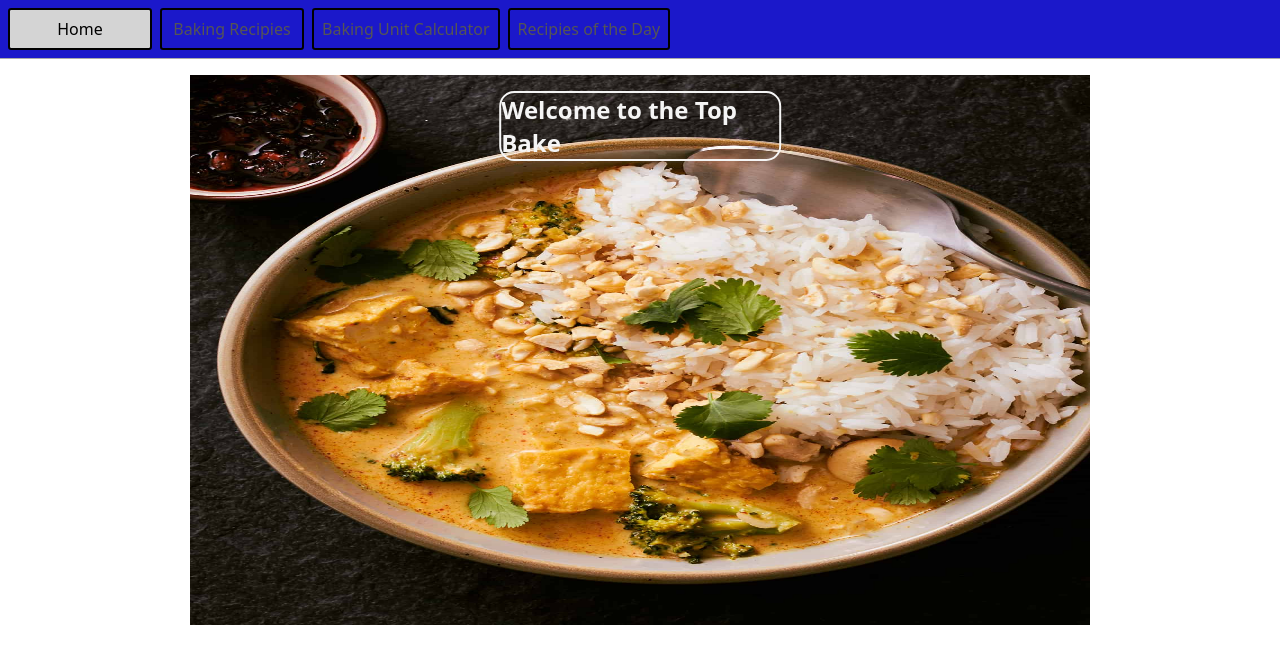
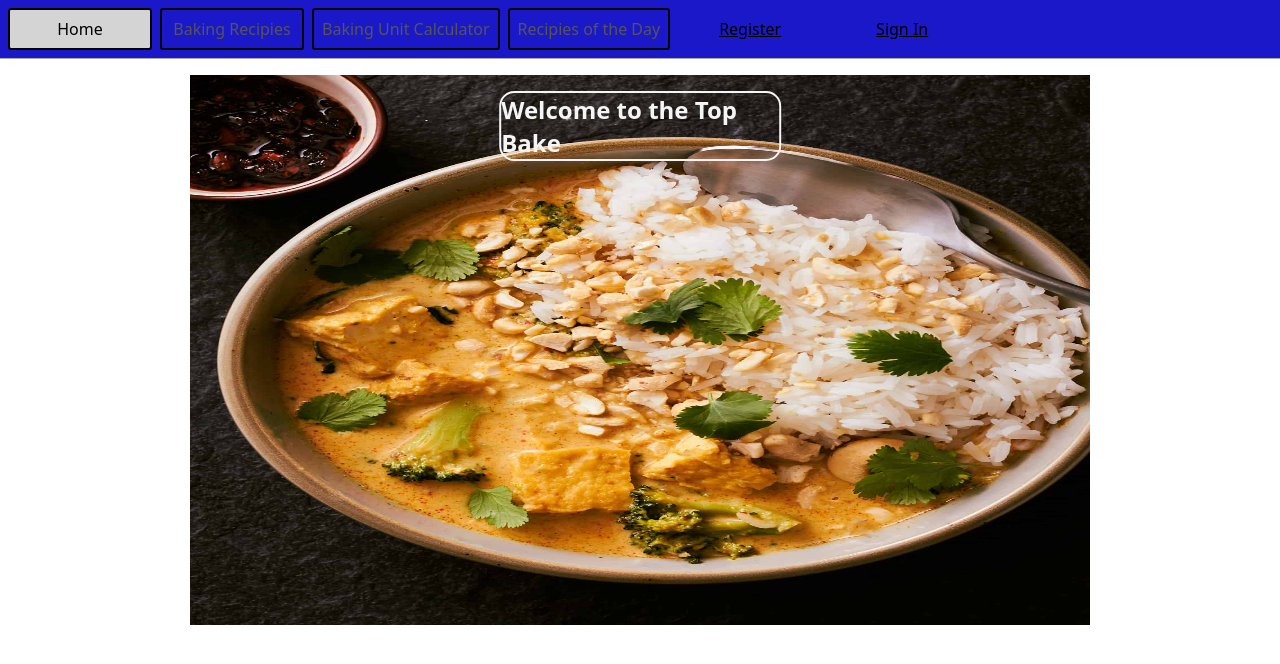
Before and after one commit to ProgramLogic/Baking-Project, a website: page index.html in a window 1280 px wide. Drawn offline with Linux system fonts and the light colour scheme.

Commit message:
added buttons

```diff
--- a/index.html
+++ b/index.html
@@ -14,14 +14,17 @@
   <body>
     <nav>
       <a href="/" aria-current="page">Home</a>
-
       <a href="/page2.html">Baking Recipies</a>
       <a href="/page3.html">Baking Unit Calculator</a>
       <a href="/page4.html">Recipies of the Day</a>
+
+      <a href="register.html" class="btn2">Register</a>
+      <a href="signin.html" class="btn1">Sign In</a>
     </nav>
-  </nav>
+
     <main>
       <h1 class="top">Welcome to the Top Bake</h1>
+
       <div class="box">
       </div>
       <img class="img" src="ms.jpg">
--- a/styles.css
+++ b/styles.css
@@ -76,3 +76,18 @@ nav a[aria-current='Unit'] {
   border-width: 2px;
   width: 22%;
 }
+
+
+.btn1 {
+  text-decoration: underline;
+  border: none;
+  right: 30px;
+  color: #000;
+}
+
+.btn2 {
+  text-decoration: underline;
+  border: none;
+  right: 30px;
+  color: #000;
+}
```
